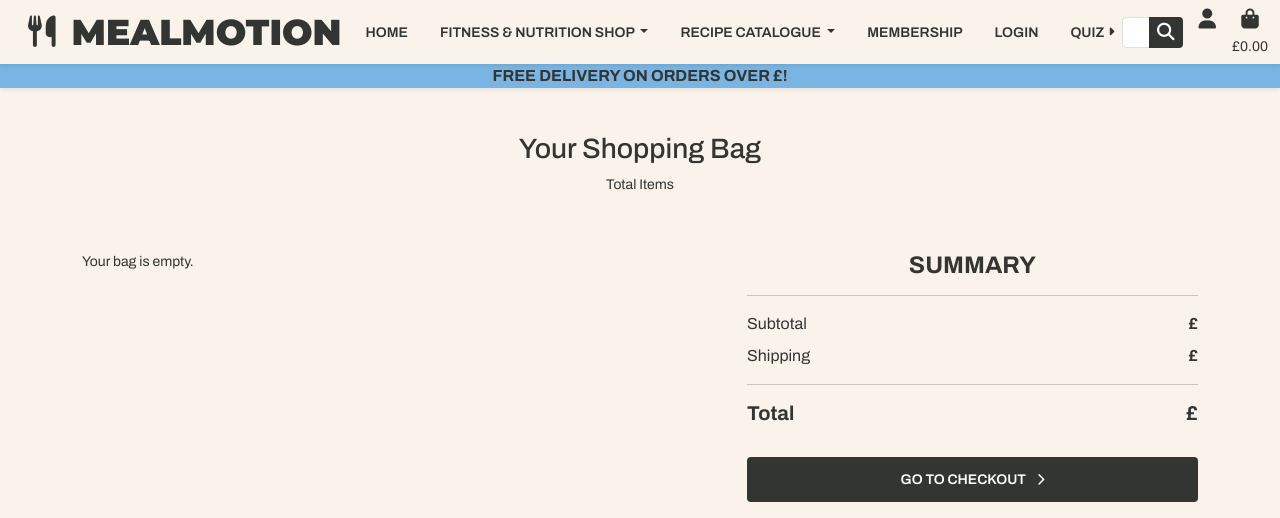
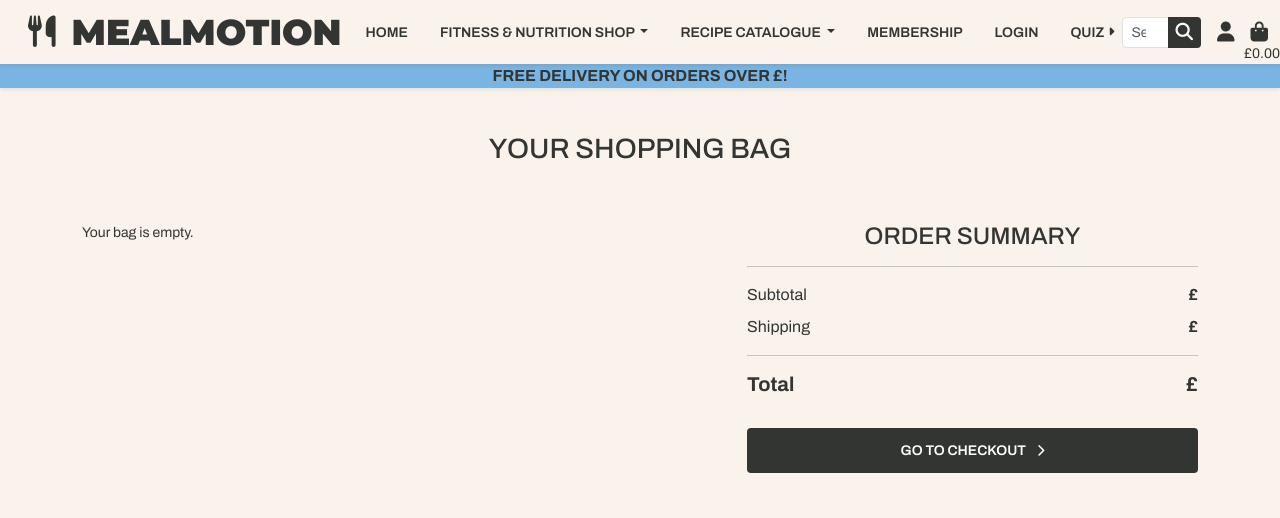
Before and after one commit to AugustinaGonja/mealmotion, a Django app: template bag/templates/bag/shopping_bag.html in a window 1280 px wide. Shown: the top 518 px of the page. Run offline with Django 5.2, Linux system fonts and the light colour scheme; the template is opened without the code that fills it, so the values that code supplies are empty; some libraries are stand-ins or nearby versions.

Commit message:
Fixed nav icon position , added delivery message.

```diff
--- a/bag/context.py
+++ b/bag/context.py
@@ -7,7 +7,9 @@ def bag_contents(request):
     bag_items = []
     total = 0
     product_count = 0
+    subtotal = 0
     bag = request.session.get('bag', {})
+
     for item_id , quantity in bag.items():
         product = get_object_or_404(Product, pk=item_id)
         total += quantity * product.price
@@ -19,8 +21,10 @@ def bag_contents(request):
             })
 
     if total < settings.FREE_DELIVERY_THRESHOLD:
-        delivery = total * Decimal(settings.STANDARD_DELIVERY_PERCENTAGE/100)
+        delivery = settings.STANDARD_DELIVERY
         free_delivery_delta = settings.FREE_DELIVERY_THRESHOLD - total
+        subtotal += product.price * quantity
+
     else:
         delivery = 0
         free_delivery_delta = 0
--- a/bag/templates/bag/shopping_bag.html
+++ b/bag/templates/bag/shopping_bag.html
@@ -5,9 +5,11 @@
 <main class="py-5">
   <div class="container">
     <div class="row gy-5">
-      <div class="text-center">
+      <div class="text-center text-uppercase">
         <h3 class="text-center">Your Shopping Bag</h3>
-        <p class="m-2">Total Items</p>
+      {% if product_count %}
+        <p class="m-2">Total Items | {{ product_count }}</p>
+      {% endif %}
       </div>
       <div class="col-md-7">
         <!--Bag Items-->
@@ -36,6 +38,15 @@
           </div>
         </div>
         {% endfor %}
+        {% if delivery_delta > 0 %}
+          <p class="text-danger">
+              Spend £{{ delivery_delta|floatformat:2 }} more to get free delivery.
+          </p>
+        {% else %}
+          <p class="text-success">
+              You've unlocked FREE delivery!
+          </p>
+        {% endif %}
         {% else %}
         <p>Your bag is empty.</p>
         {% endif %}
@@ -43,20 +54,20 @@
       <!--Order Summary-->
       <div class="col-lg-5">
         <div>
-          <h4 class="text-uppercase text-center mb-3"><strong>Summary</strong></h4>
+          <h3 class="text-uppercase text-center mb-3 fs-4">Order Summary</h3>
           <hr>
           <div class="d-flex justify-content-between mb-2">
             <span>Subtotal</span>
-            <span><strong>£{{ subtotal|floatformat:2 }}</strong></span>
+            <span><strong>£{{ total|floatformat:2 }}</strong></span>
           </div>
           <div class="d-flex justify-content-between mb-3">
             <span>Shipping</span>
-            <span><strong>£{{ shipping|floatformat:2 }}</strong></span>
+            <span><strong>£{{ delivery|floatformat:2 }}</strong></span>
           </div>
           <hr>
           <div class="d-flex justify-content-between mb-4">
             <h5><strong>Total</strong></h5>
-            <h5><strong>£{{ total|floatformat:2 }}</strong></h5>
+            <h5><strong>£{{ grand_total|floatformat:2 }}</strong></h5>
           </div>
           <a href="#" class="btn btn-primary btn-lg w-100 rounded-1 fn-shop">
             Go To Checkout
--- a/mealmotion/settings.py
+++ b/mealmotion/settings.py
@@ -153,7 +153,7 @@ MEDIA_URL = '/media/'
 MEDIA_ROOT = os.path.join(BASE_DIR, 'media')
 
 FREE_DELIVERY_THRESHOLD = 30
-STANDARD_DELIVERY_PERCENTAGE = 10
+STANDARD_DELIVERY = 3.99
 
 # Default primary key field type
 # https://docs.djangoproject.com/en/5.2/ref/settings/#default-auto-field
--- a/templates/includes/navbar.html
+++ b/templates/includes/navbar.html
@@ -72,15 +72,16 @@
           </div>
         </form>
 
-        <div class="d-flex align-items-start gap-3">
+
           <a href="" class="text-reset">
             <i class="fa-solid fa-user fa-lg"></i>
           </a>
-          <div class="d-inline-flex flex-column align-items-center">
+
+          <div class="d-flex flex-column align-items-center justify-content-center h-100">
             <a href="{% url 'bag' %}" class="text-reset text-decoration-none">
               <i class="fa-solid fa-bag-shopping fa-lg"></i>
             </a>
-            <small class="mt-1">
+            <small class="position-absolute bottom-0 end-0">
               {% if grand_total %}
                 £{{ grand_total|floatformat:2 }}
               {% else %}
@@ -88,7 +89,7 @@
               {% endif %}
             </small>
           </div>
-      </div>
+
     </div>
   </div>
 </nav>
```
Also changed, not shown: bag/views.py (line endings or trailing spaces).
